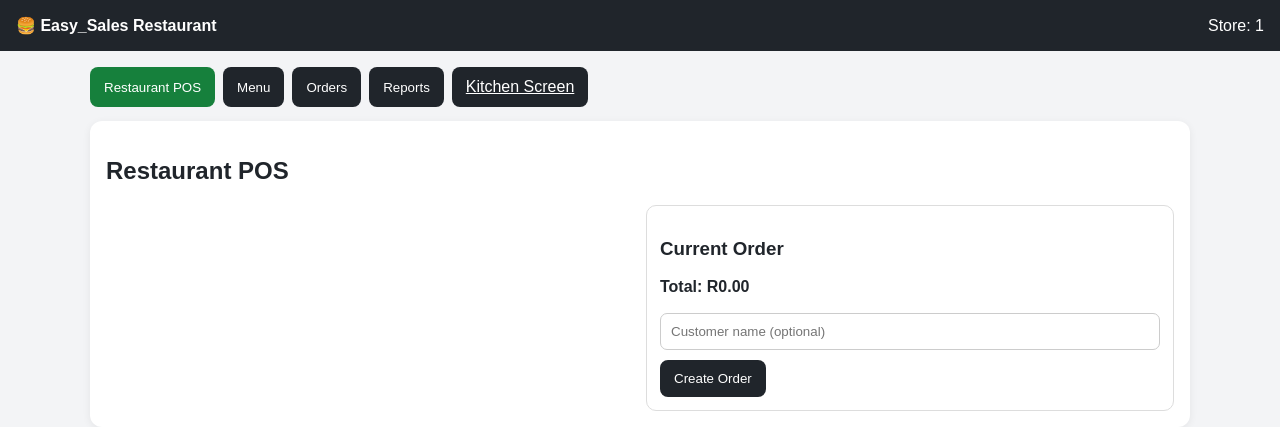
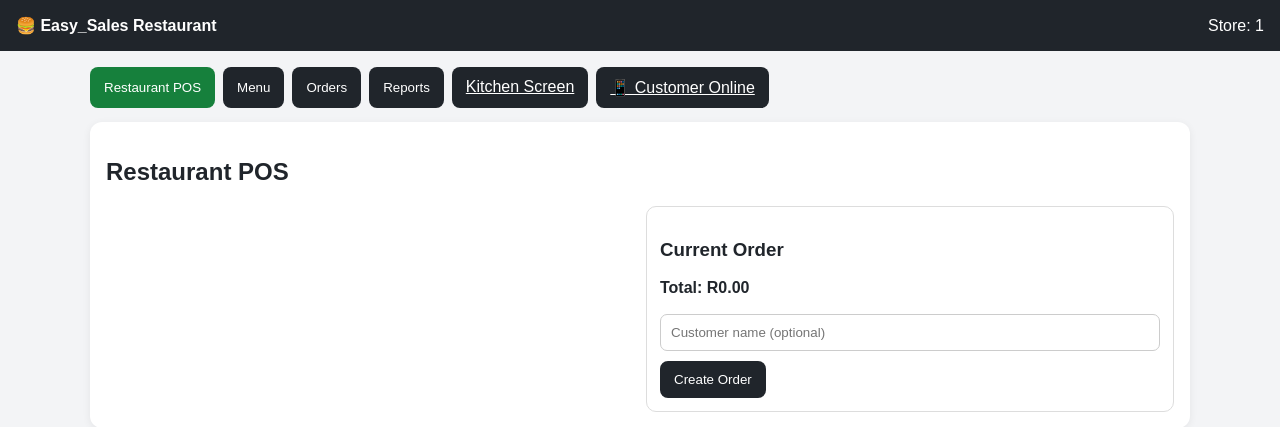
Before and after one commit to JAKES07/Easy_Sales, a Flask app: template templates/restaurant.html in a window 1280 px wide. Shown: the top 427 px of the page. Run offline with Flask 3, Linux system fonts and the light colour scheme; the template is opened without the code that fills it: most values are stand-ins (such as "Sample title", 1, 10 or a date in 2020).

Commit message:
Update Easy_Sales: templates/restaurant.html

```diff
--- a/templates/restaurant.html
+++ b/templates/restaurant.html
@@ -1,6 +1,6 @@
 <!doctype html><html><head><meta charset="utf-8"><meta name="viewport" content="width=device-width,initial-scale=1"><title>Restaurant - Easy_Sales</title><style>
 body{font-family:Arial;margin:0;background:#f3f4f6;color:#20252b}.top{background:#20252b;color:#fff;padding:16px;display:flex;justify-content:space-between;align-items:center;gap:10px;flex-wrap:wrap}.wrap{max-width:1100px;margin:auto;padding:16px}.tabs{display:flex;gap:8px;overflow:auto;margin-bottom:14px}.tabs button,.btn{border:0;border-radius:8px;padding:11px 14px;background:#20252b;color:#fff;cursor:pointer}.tabs button.active{background:#16803c}.panel{display:none;background:#fff;border-radius:12px;padding:16px;box-shadow:0 2px 8px #0001}.panel.active{display:block}.grid{display:grid;grid-template-columns:repeat(auto-fit,minmax(220px,1fr));gap:12px}.card{border:1px solid #ddd;border-radius:10px;padding:13px;background:#fff}.muted{color:#666;font-size:13px}.input{width:100%;box-sizing:border-box;padding:10px;margin:5px 0 10px;border:1px solid #ccc;border-radius:7px}.menu-item{display:flex;justify-content:space-between;align-items:center;gap:10px;border:1px solid #ddd;padding:10px;border-radius:8px;margin:6px 0}.danger{background:#a72a2a}.green{color:#16803c}.red{color:#a72a2a}.stat{font-size:25px;font-weight:700}.order{border-left:5px solid #16803c}.small{font-size:12px}.recipe-row{display:grid;grid-template-columns:1fr 110px;gap:8px;align-items:center;margin:5px 0}
-</style></head><body><div class="top"><strong>🍔 Easy_Sales Restaurant</strong><span>Store: {{store_id}}</span></div><div class="wrap"><div class="tabs"><button data-tab="pos" class="active">Restaurant POS</button><button data-tab="menu">Menu</button><button data-tab="orders">Orders</button><button data-tab="reports">Reports</button><a class="btn" href="{{url_for('restaurant.kitchen_page')}}">Kitchen Screen</a></div>
+</style></head><body><div class="top"><strong>🍔 Easy_Sales Restaurant</strong><span>Store: {{store_id}}</span></div><div class="wrap"><div class="tabs"><button data-tab="pos" class="active">Restaurant POS</button><button data-tab="menu">Menu</button><button data-tab="orders">Orders</button><button data-tab="reports">Reports</button><a class="btn" href="{{url_for('restaurant.kitchen_page')}}">Kitchen Screen</a><a class="btn" href="{{url_for('restaurant.customer_page', store_id=store_id)}}" target="_blank">📱 Customer Online</a></div>
 <section id="pos" class="panel active"><h2>Restaurant POS</h2><div class="grid"><div><div id="posMenu"></div></div><div class="card"><h3>Current Order</h3><div id="cart"></div><strong>Total: <span id="cartTotal">R0.00</span></strong><div style="margin-top:12px"><input id="customerName" class="input" placeholder="Customer name (optional)"><button class="btn" id="placePos">Create Order</button></div></div></div></section>
 <section id="menu" class="panel"><h2>Menu</h2><form id="menuForm" class="card"><input id="mName" class="input" placeholder="Menu item name" required><input id="mCat" class="input" placeholder="Category" value="Burgers"><input id="mPrice" class="input" type="number" step="0.01" min="0" placeholder="Selling price" required><button class="btn">Save Menu Item</button></form><div id="menuList" style="margin-top:14px"></div></section>
 
```
